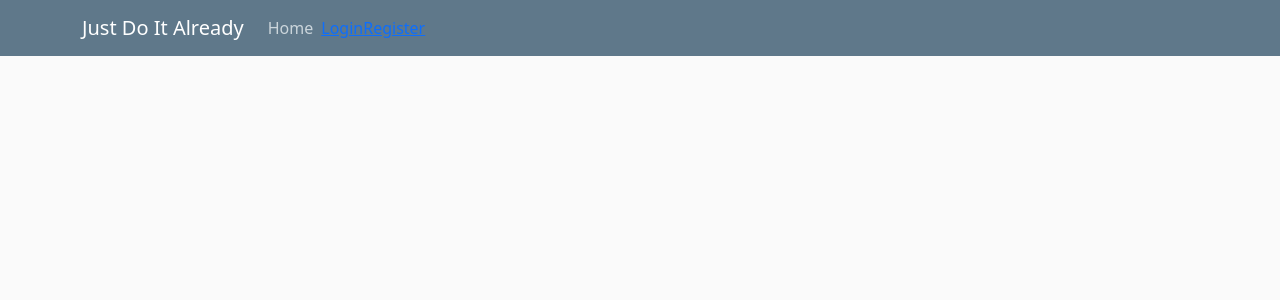
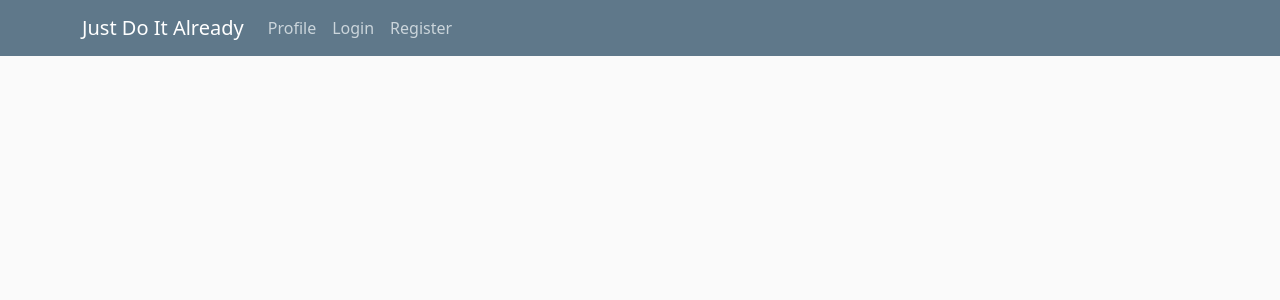
Before and after one commit to btolsen131/ToDoList, a Flask app: a page that uses ToDoListApp/templates/base.html in a window 1280 px wide. Shown: the top 300 px of the page. Run offline with Flask 2, Linux system fonts and the light colour scheme; some libraries are stand-ins or nearby versions.

Commit message:
fixed nav bar bootstrap

```diff
--- a/ToDoListApp/templates/base.html
+++ b/ToDoListApp/templates/base.html
@@ -18,20 +18,18 @@
                 </button>
                 <div class="collapse navbar-collapse" id="navbarToggle">
                   <div class="navbar-nav mr-auto">
-                    <a class="nav-item nav-link" href="{{ url_for('profile') }}">Home</a>
+                    <a class="nav-item nav-link" href="{{ url_for('profile') }}">Profile</a>
 
                   </div>
                   <!-- Navbar Right Side -->
                   <div class="navbar-nav">
                     {% if current_user.is_authenticated %}
-                      <ul class="navBarList">
-                          <li><a  href="{{ url_for('logout') }}">Logout</a>
-                          <li><a  href="{{ url_for('new_post') }}">New Task</a>
-                      </ul>
+                          <a class="nav-item nav-link" href="{{ url_for('logout') }}">Logout</a>
+                          <a class="nav-item nav-link" href="{{ url_for('new_post') }}">New Task</a>
 
                   {% else %}
-                          <a  href="{{ url_for('log_in') }}">Login</a>
-                          <a  href="{{ url_for('register') }}">Register</a>
+                          <a class="nav-item nav-link" href="{{ url_for('log_in') }}">Login</a>
+                          <a class="nav-item nav-link" href="{{ url_for('register') }}">Register</a>
                   {% endif %}
                 </div>
               </div>
@@ -49,7 +47,8 @@
         {% endwith %}
 
     <div class="col-md-8">
-        {% block content %}{% endblock %}
+        {% block content %}
+        {% endblock %}
       </div>
 
 
```
